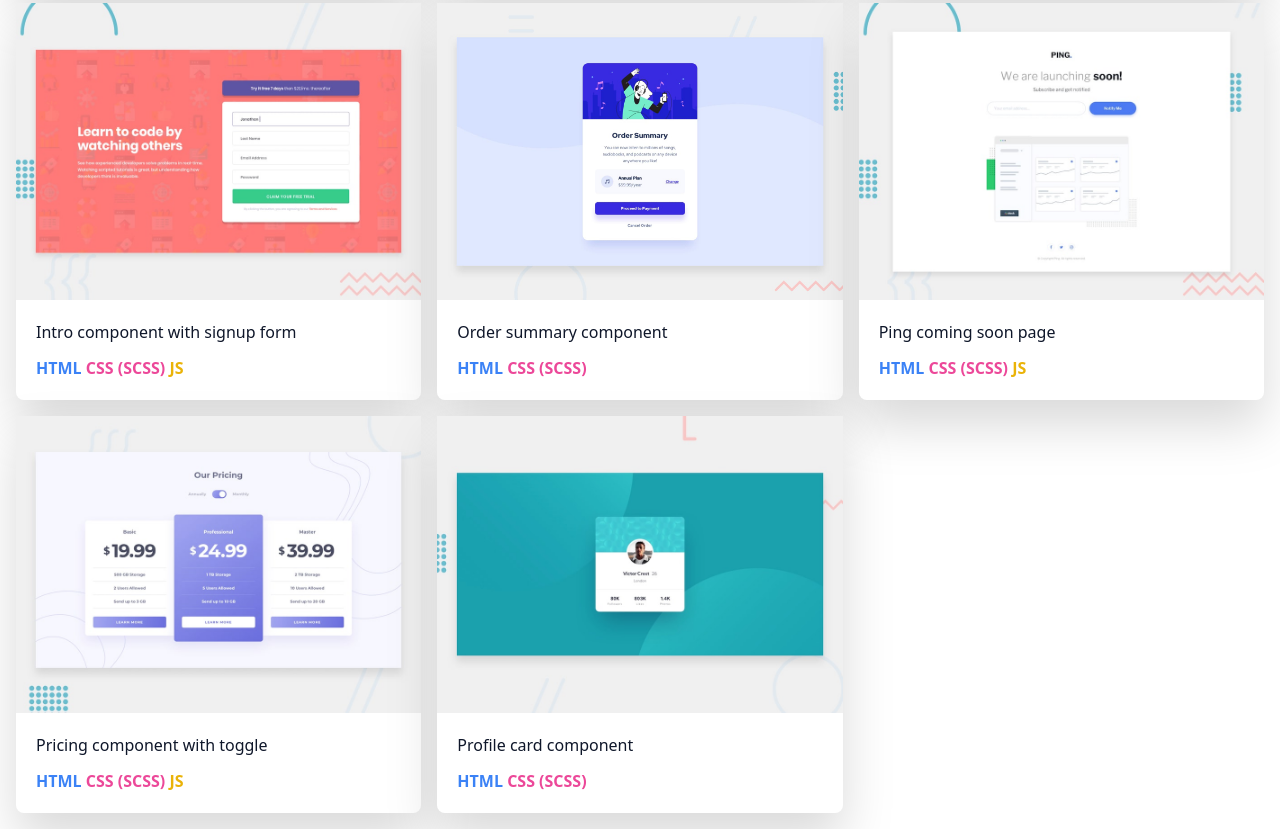
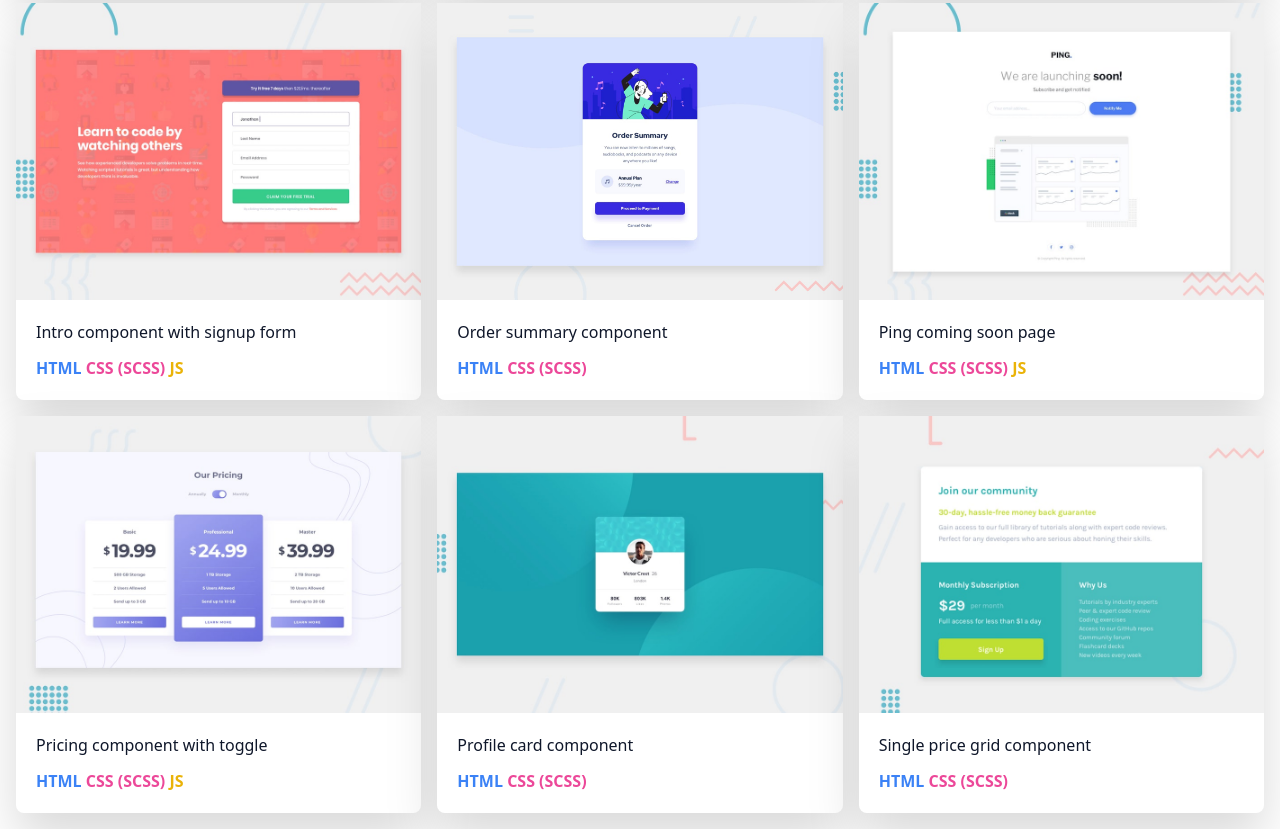
Before and after one commit to gergelyn/frontendmentorio, a website: page index.html in a window 1280 px wide. Shown: the part 840-1669 px from the top of the page. Drawn offline with Linux system fonts and the light colour scheme.

Commit message:
single-price-grid-component Project added

```diff
--- a/index.html
+++ b/index.html
@@ -103,6 +103,14 @@
                 <span class="text-pink-500">CSS (SCSS)</span>
             </p>
         </div>
+        <div class="bg-white rounded-lg drop-shadow-2xl">
+            <a href="./single-price-grid-component-master/index.html"><img src="./single-price-grid-component-master/design/desktop-preview.jpg" alt="single-price-grid-component-desktop-preview"></a>
+            <h3 class="text-slate-900 mt-5 text-base font-medium mx-5">Single price grid component</h3>
+            <p class="font-bold mt-3 mx-5 mb-5">
+                <span class="text-blue-500">HTML</span>
+                <span class="text-pink-500">CSS (SCSS)</span>
+            </p>
+        </div>
     </main>
 </body>
 </html>
```
